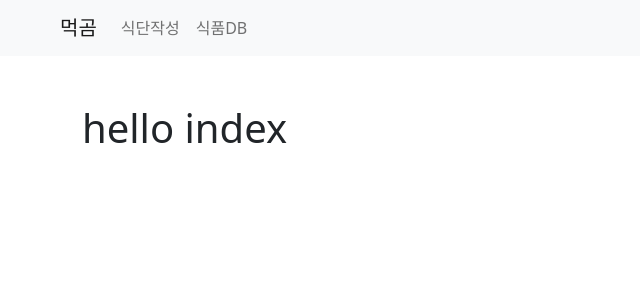
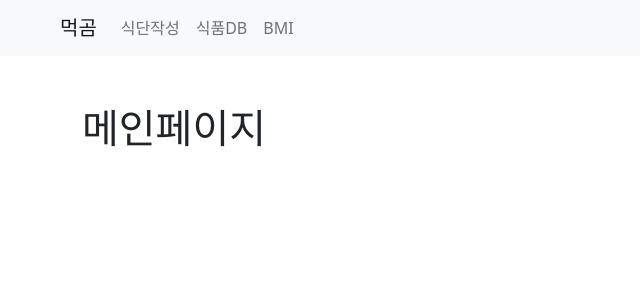
Before and after one commit to jsonl33/DRF_MeokGom, a Django app: page /meal/index/ in a window 1280 px wide. Shown: the top 300 px of the page, without its empty margins (0-640 px from the left). Run offline with Django 4.2, Linux system fonts and the light colour scheme; the visitor is signed in with stand-in values (Sample User, id 1).

Commit message:
BMI계산기 추가

```diff
--- a/config/settings.py
+++ b/config/settings.py
@@ -39,8 +39,6 @@ INSTALLED_APPS = [
     'django.contrib.staticfiles',
     'meal.apps.MealConfig',
     'acc.apps.AccConfig',
-
-    'rest_framework',
 ]
 
 AUTH_USER_MODEL = "acc.User"
--- a/meal/urls.py
+++ b/meal/urls.py
@@ -3,5 +3,6 @@ from . import views
 
 app_name="meal"
 urlpatterns = [
-    path('index/', views.index, name="index")
+    path('index/', views.index, name="index"),
+    path('bmi/', views.bmi, name="bmi"),
 ]
--- a/meal/views.py
+++ b/meal/views.py
@@ -1,5 +1,19 @@
-from django.shortcuts import render
+from django.shortcuts import render, redirect
 from .models import FoodData
 
 def index(request):
     return render(request, 'meal/index.html')
+
+def bmi(request):
+    context = {}
+    weight = request.GET.get('bmi_weight')
+    height = request.GET.get("bmi_height")
+    if height and weight is not None:
+        height_to_meter = int(height)/100
+        resultOfBMI = round(int(weight)/(height_to_meter**2), 2)
+        context.update({
+            "result" : resultOfBMI,
+            "height" : height,
+            "weight" : weight,
+        })
+    return render(request, 'meal/bmi.html', context)
--- a/templates/base.html
+++ b/templates/base.html
@@ -24,7 +24,9 @@
                         <li class="nav-item">
                                 <a class="nav-link" href="#">식품DB</a>
                         </li>
-
+                        <li class="nav-item">
+                          <a class="nav-link" href="{% url 'meal:bmi' %}">BMI</a>
+                        </li>
                     </ul>
                 </div>
             </div>
--- a/templates/meal/index.html
+++ b/templates/meal/index.html
@@ -1,4 +1,4 @@
 {% extends 'base.html' %}
 {% block con %}
-    <h1>hello index</h1>
+    <h1>메인페이지</h1>
 {% endblock %}
```
Also changed, not shown: requirements.txt (+4 -20 lines), templates/meal/bmi.html (added, +15 -0 lines).
